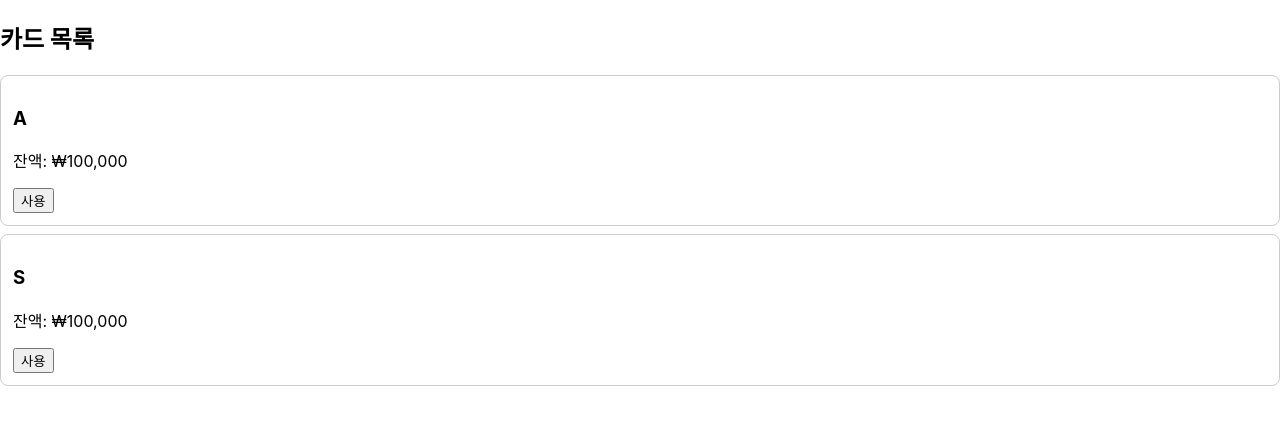
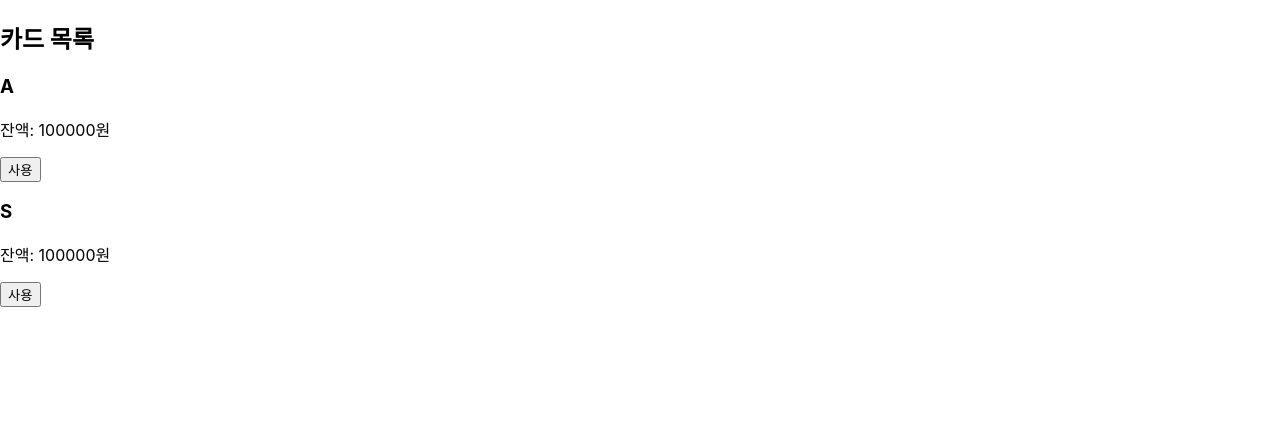
Before and after one commit to iyabong/balance-book, a React (Create React App) app in the folder frontend/: page / in a window 1280 px wide. Shown: the top 424 px of the page. Built offline with nearby package versions, Linux system fonts and the light colour scheme.

Commit message:
카드 결제 기능(잔액 차감)  추가

```diff
--- a/frontend/src/cards/CardItem.jsx
+++ b/frontend/src/cards/CardItem.jsx
@@ -1,13 +1,29 @@
-import React from 'react';
+import React, {useState} from 'react';
+import PaymentForm from './PaymentForm';
 
-const CardItem = ({ card, onUseClick}) => {
-    return (
-        <div style={{ border: '1px solid #ccc', padding: '12px', marginBottom: '8px', borderRadius: '8px' }}>
-        <h3>{card.name}</h3>
-        <p>잔액: ₩{card.balance.toLocaleString()}</p>
-        <button onClick={() => onUseClick(card)}>사용</button>
-      </div>
-    );
+const CardItem = ({ card, onPay}) => {
+  const [showForm, setShowForm] = useState(false);
+
+  // 결제 금액 확인되면 부모에게 알림
+  const handleConfirm = (amount) => {
+      onPay(card.id, amount); // 카드id와 금액 전달
+      setShowForm(false);   // 폼 닫기
+  };
+
+  return (
+      <div className="card-item">
+      <h3>{card.name}</h3>
+      <p>잔액: {card.balance}원</p>
+      <button onClick={() => setShowForm(true)}>사용</button>
+
+      {showForm && (
+        <PaymentForm
+          onConfirm={handleConfirm}
+          onCancel={() => setShowForm(false)}
+        />
+      )}
+    </div>
+  );
 };
 
 export default CardItem;
--- a/frontend/src/cards/CardList.jsx
+++ b/frontend/src/cards/CardList.jsx
@@ -7,18 +7,23 @@ const CardList = () => {
     { id: 2, name: 'S', balance: 100000}
   ]);
 
-  const handleUseClick = (card) => {
-    alert(`'${card.name}' 카드 사용 클릭`);
-  };
+  const handlePay = (cardId, amount) => {
+    const updated = cards.map((card) =>
+      card.id === cardId
+            ? { ...card, balance: card.balance - amount}
+            : card
+    );
+      setCards(updated);
+  }
 
   return (
     <div>
       <h2>카드 목록</h2>
         {cards.map((card) => (
-          <CardItem key={card.id} card={card} onUseClick={handleUseClick} />
+          <CardItem key={card.id} card={card} onPay={handlePay} />
         ))}
     </div>
-  )
+  );
 };
 
 export default CardList;
--- /dev/null
+++ b/frontend/src/cards/PaymentForm.jsx
@@ -0,0 +1,27 @@
+import { useState } from 'react';
+
+const PaymentForm = ({ onConfirm, onCancel}) => {
+    const [amount, setAmount] = useState('');
+
+    const handlesubmit  = (e) => {
+        e.preventDefault();
+        const parsed = parseInt(amount, 10);
+        if (!isNaN(parsed) && parsed > 0) {
+            onConfirm(parsed);  // 입력된 금액을 상위로 전달
+        }
+    };
+
+    return (
+        <form onSubmit={handlesubmit}>
+            <input type="number"
+                    placeholder="금액 입력"
+                    value={amount}
+                    onChange={(e) => setAmount(e.target.value)}
+            />
+            <button type="submit">확인</button>
+            <button type="button" onclick={onCancel}>취소</button>
+        </form>
+    );
+};
+
+export default PaymentForm;
```
